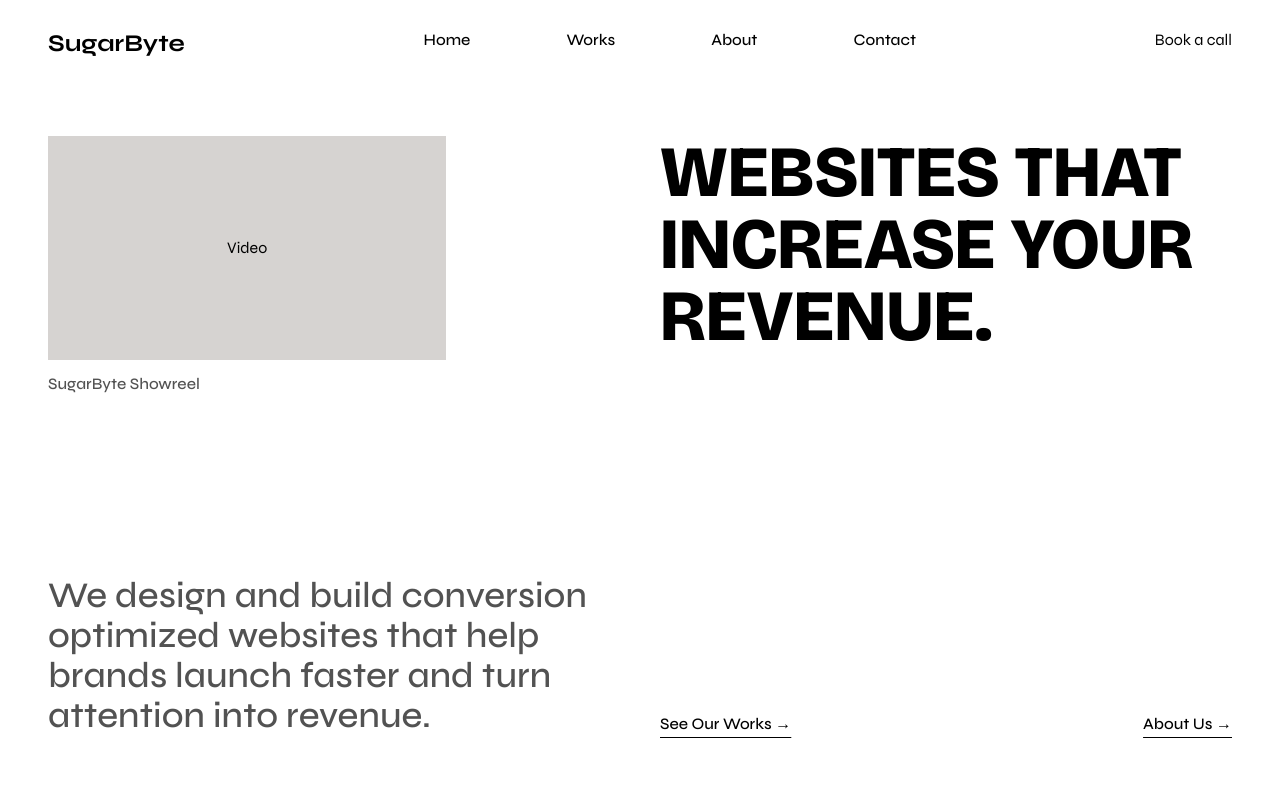
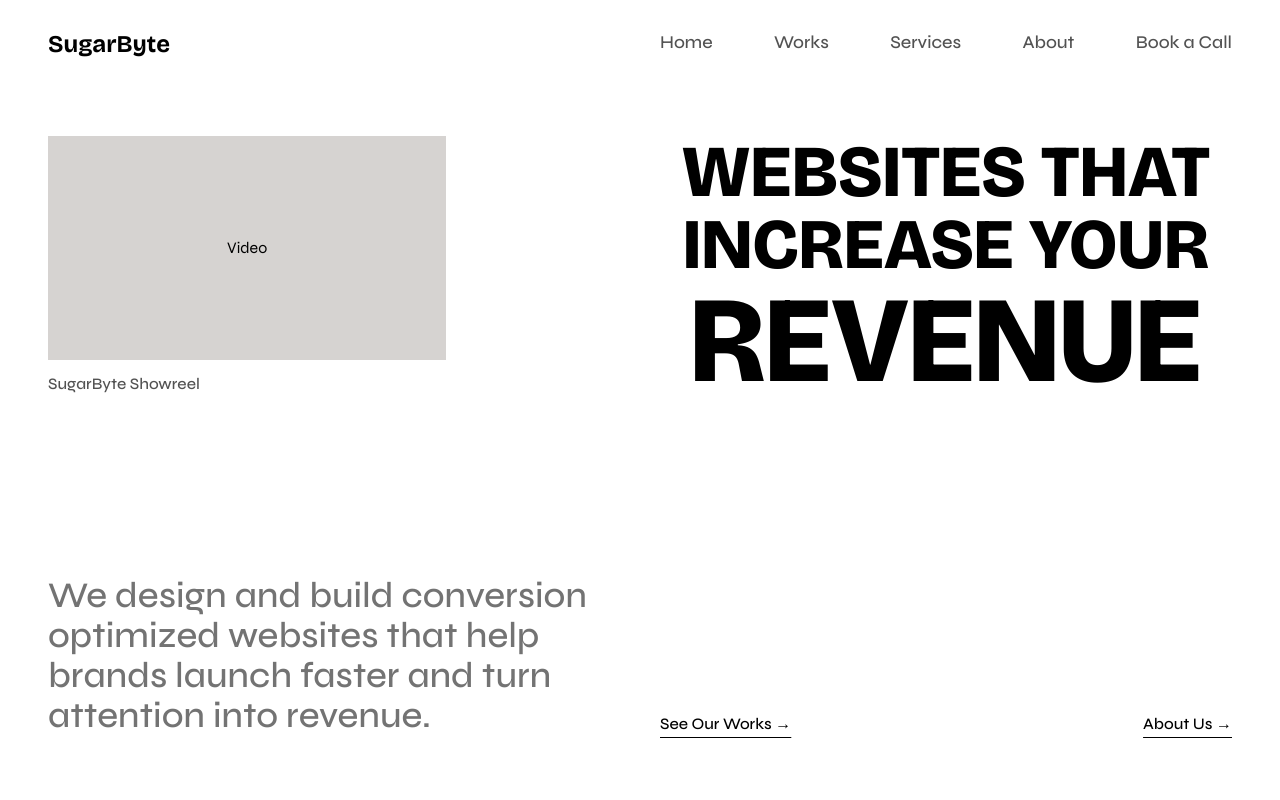
Before and after one commit to AcidOP/sugarbyte.studio, a Next.js app: page / in a window 1280 px wide. Shown: the top 800 px of the page. Built offline with nearby package versions, Linux system fonts and the light colour scheme.

Commit message:
feat: updated layout

```diff
--- a/src/components/navbar/navbar.tsx
+++ b/src/components/navbar/navbar.tsx
@@ -1,19 +1,55 @@
+import Link from 'next/link';
+
 import Container from '@/components/layouts/container';
+import HalfLayout from '@/components/layouts/half-layout';
+
+const navLinks = [
+  {
+    name: 'Home',
+    href: '/',
+  },
+  {
+    name: 'Works',
+    href: '/works',
+  },
+  {
+    name: 'Services',
+    href: '/services',
+  },
+  {
+    name: 'About',
+    href: '/about',
+  },
+  {
+    name: 'Book a Call',
+    href: '/book-a-call',
+  },
+];
 
 const Navbar = () => {
   return (
-    <nav className='flex w-full justify-between bg-white py-7'>
-      <Container className='flex w-full justify-between'>
-        <h1 className='text-2xl font-black'>SugarByte</h1>
+    <nav className='bg-white py-7'>
+      <Container>
+        <HalfLayout className='w-full'>
+          <HalfLayout.LeftChild>
+            <h1 className='font-primary text-2xl font-bold'>SugarByte</h1>
+          </HalfLayout.LeftChild>
 
-        <ul className='flex gap-24 font-medium'>
-          <li>Home</li>
-          <li>Works</li>
-          <li>About</li>
-          <li>Contact</li>
-        </ul>
-
-        <div>Book a call</div>
+          <HalfLayout.RightChild>
+            <ul className='flex items-center justify-between'>
+              {navLinks.map(link => (
+                <li key={link.name}>
+                  <Link
+                    href={link.href}
+                    className='text-lg font-medium text-neutral-600 hover:text-neutral-900'
+                  >
+                    {link.name}
+                  </Link>
+                </li>
+              ))}
+            </ul>
+          </HalfLayout.RightChild>
+        </HalfLayout>
       </Container>
     </nav>
   );
--- /dev/null
+++ b/src/components/ui/screen-fit-text.tsx
@@ -0,0 +1,72 @@
+'use client';
+
+import { useEffect, useRef } from 'react';
+
+import Link from 'next/link';
+
+import { cn } from '@/lib/utils';
+
+interface IProps {
+  text: string;
+  href?: string;
+  className?: string;
+}
+
+export const ScreenFitText = ({ text, href, className }: IProps) => {
+  const containerRef = useRef<HTMLDivElement | null>(null);
+  const textRef = useRef<HTMLElement | null>(null);
+
+  const resizeText = () => {
+    const container = containerRef.current;
+    const text = textRef.current;
+
+    if (!container || !text) return;
+
+    const containerWidth = container.offsetWidth;
+    let min = 1;
+    let max = 2500;
+
+    while (min <= max) {
+      const mid = Math.floor((min + max) / 2);
+      text.style.fontSize = mid + 'px';
+
+      if (text.offsetWidth <= containerWidth) {
+        min = mid + 1;
+      } else {
+        max = mid - 1;
+      }
+    }
+
+    text.style.fontSize = max + 'px';
+  };
+
+  useEffect(() => {
+    resizeText();
+    window.addEventListener('resize', resizeText);
+    return () => {
+      window.removeEventListener('resize', resizeText);
+    };
+  }, []);
+
+  return (
+    <div
+      className={cn(
+        'relative flex h-auto w-full items-center overflow-hidden transition-all duration-200',
+        className,
+      )}
+      ref={containerRef}
+    >
+      <span
+        className={cn(
+          'relative bottom-0 left-0 mx-auto text-center text-5xl font-extrabold text-nowrap whitespace-nowrap uppercase lg:text-[12rem]',
+          // Hover animation for links
+          href &&
+            'after:absolute after:-bottom-2 after:left-0 after:h-1.75 after:w-full after:origin-bottom-right after:scale-x-0 after:bg-violet-600 after:transition-transform after:duration-300 after:ease-[cubic-bezier(0.65_0.05_0.36_1)] hover:after:origin-bottom-left hover:after:scale-x-100',
+        )}
+        ref={textRef}
+      >
+        {href ? <Link href={href}>{text}</Link> : text}
+      </span>
+    </div>
+  );
+};
--- a/src/lib/utils.ts
+++ b/src/lib/utils.ts
@@ -1,4 +1,3 @@
-/* eslint-disable @typescript-eslint/no-unsafe-call */
 import { clsx } from 'clsx';
 import { twMerge } from 'tailwind-merge';
 
--- a/src/modules/hero/hero.tsx
+++ b/src/modules/hero/hero.tsx
@@ -3,10 +3,12 @@ import Link from 'next/link';
 import Container from '@/components/layouts/container';
 import HalfLayout from '@/components/layouts/half-layout';
 
+import { ScreenFitText } from '@/components/ui/screen-fit-text';
+
 const Hero = () => {
   return (
     <Container className='mt-12'>
-      <HalfLayout className='min-h-[75vh] gap-10'>
+      <HalfLayout className='min-h-[75vh]'>
         <HalfLayout.LeftChild className='flex flex-col justify-between'>
           <section>
             <div className='grid aspect-video h-56 place-content-center bg-stone-300'>
@@ -16,15 +18,23 @@ const Hero = () => {
             <p className='mt-3 font-medium text-neutral-600'>SugarByte Showreel</p>
           </section>
 
-          <h2 className='max-w-3xl text-4xl font-medium text-neutral-600'>
+          <h2 className='max-w-3xl text-4xl font-medium text-neutral-500'>
             We design and build conversion optimized websites that help brands launch
             faster and turn attention into revenue.
           </h2>
         </HalfLayout.LeftChild>
 
         <HalfLayout.RightChild className='flex flex-col justify-between'>
-          <h1 className='font-primary text-7xl font-black uppercase'>
-            Websites that increase your revenue.
+          <h1>
+            <ScreenFitText
+              text='Websites that'
+              className='font-primary leading-tight'
+            />
+            <ScreenFitText
+              text='Increase your'
+              className='font-primary leading-tight'
+            />
+            <ScreenFitText text='revenue' className='font-primary leading-tight' />
           </h1>
 
           <section className='flex justify-between'>
```
